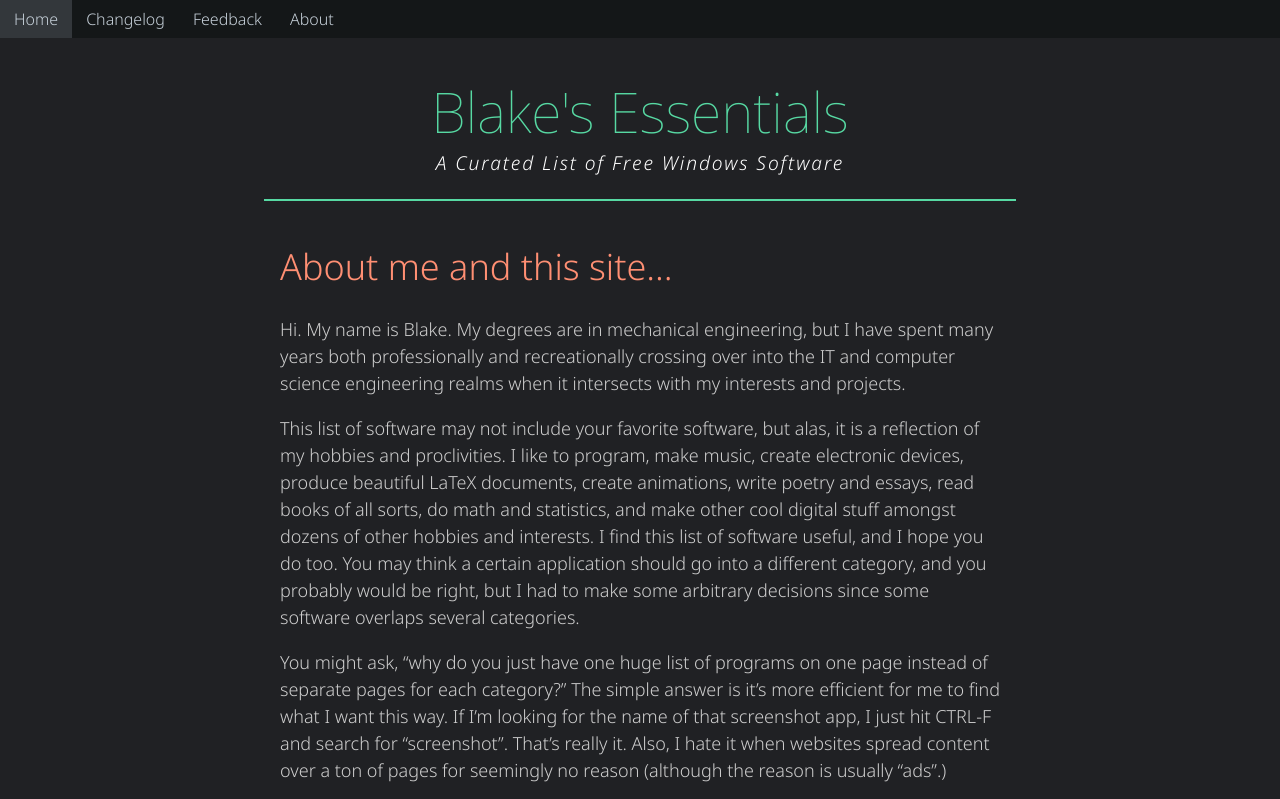
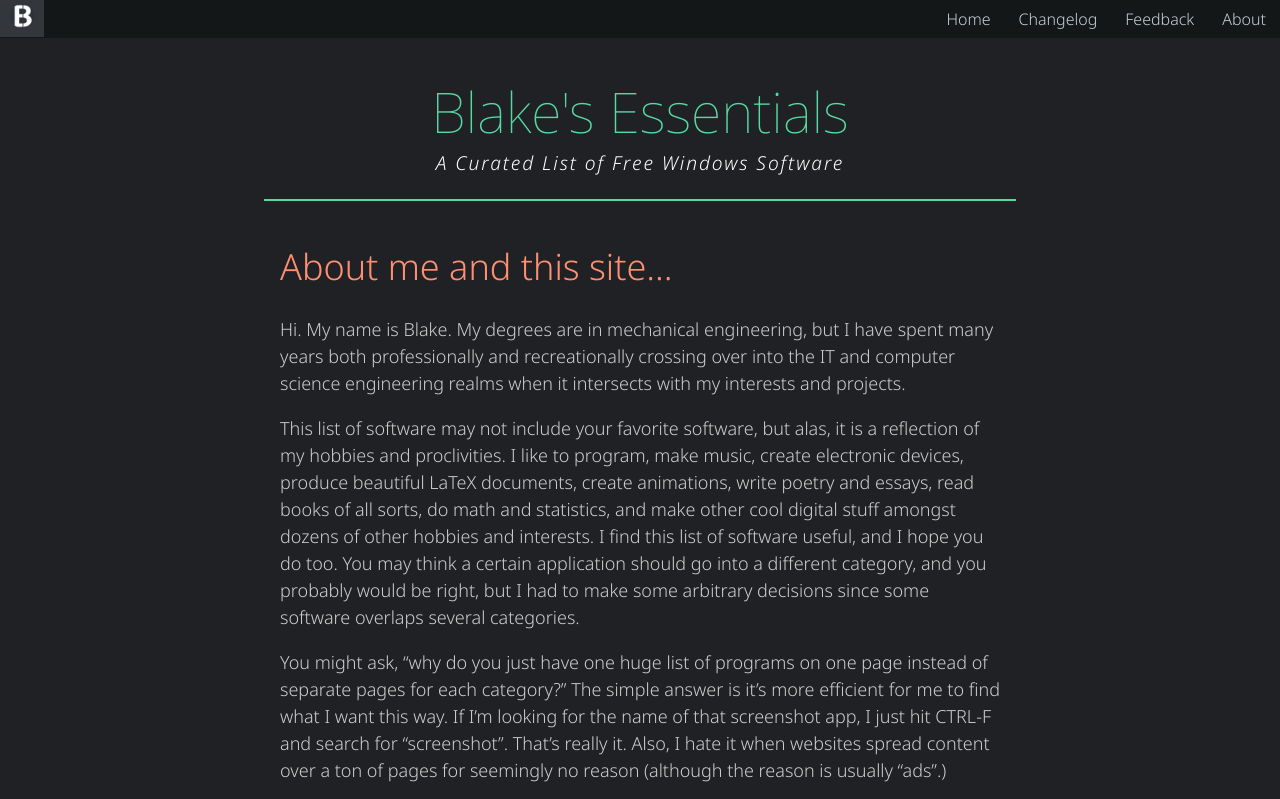
Before and after one commit to blakegarretson/essentials, a plain HTML site: page about.html in a window 1280 px wide. Shown: the top 799 px of the page. Drawn offline with Linux system fonts and the light colour scheme.

Commit message:
Navbar tweaks

```diff
--- a/about.html
+++ b/about.html
@@ -16,10 +16,15 @@
 <body>
 
   <div class="navbar">
-    <a href="index.html">Home</a>
-    <a href="changelog.html">Changelog</a>
-    <a href="https://forms.gle/swSCivmLBwTxRwY27">Feedback</a>
-    <a href="about.html">About</a>
+    <div class="navbar-left">
+      <a href="index.html"><img src="favicon.png" height="24" width="24"/></a>
+    </div>
+    <div class="navbar-right">
+      <a href="about.html">About</a>
+      <a href="https://forms.gle/swSCivmLBwTxRwY27">Feedback</a>
+      <a href="changelog.html">Changelog</a>
+      <a href="index.html">Home</a>
+    </div>
   </div>
 
   <div id="banner">
--- a/main.css
+++ b/main.css
@@ -138,15 +138,25 @@ a:visited {
   position: fixed;
   top: 0;
   width: 100%;
+  vertical-align: middle;
 }
 
 .navbar a {
-  float: left;
+  color: var(--colnavtext);
+  text-align: center;
+  text-decoration: none;
+}
+.navbar-right a {
+  float: right;
   display: block;
   color: var(--colnavtext);
-  text-align: center;
   padding: 8px 14px;
-  text-decoration: none;
+  font-size: 1em;
+}
+
+.navbar-left a {
+  float: left;
+  padding: 4px 10px;
 }
 
 .navbar a:hover {
```
Also changed, not shown: changelog.html (+9 -4 lines), index.html (+9 -4 lines), rejects.html (+9 -4 lines), template.html (+9 -4 lines).
